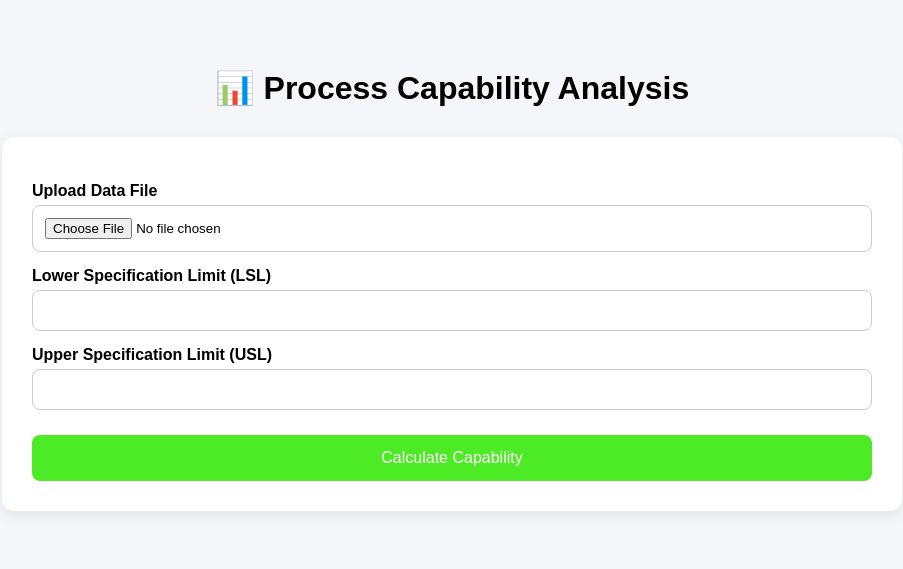
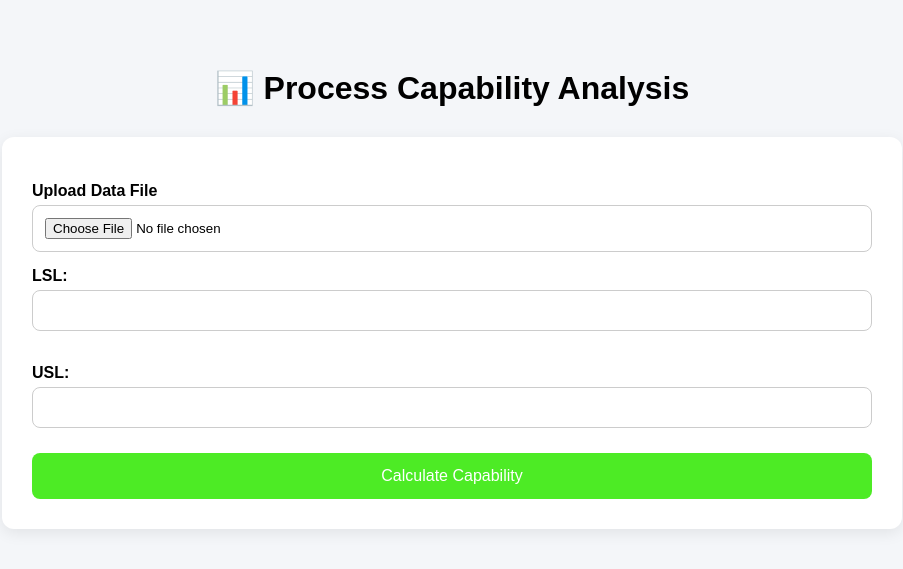
Before and after one commit to Aniket182001/spc-web-app, a Flask app: page /capability in a window 1280 px wide. Shown: the top 569 px of the page, without its empty margins (188-1091 px from the left). Run offline with Flask 3, Linux system fonts and the light colour scheme.

Commit message:
Stabilize capability module and improve validation flow

```diff
--- a/capability.py
+++ b/capability.py
@@ -51,8 +51,6 @@ def capability_analysis():
             insight="❌ Invalid file type. Please upload CSV, TXT, XLSX, or XLS file."
         )
 
-    lsl = float(request.form['lsl'])
-    usl = float(request.form['usl'])
 
     # Save file
 
@@ -103,6 +101,9 @@ def capability_analysis():
     mean = np.mean(data)
 
     std_dev = np.std(data, ddof=1)
+
+    lsl = float(request.form['lsl'])
+    usl = float(request.form['usl'])
 
     # Cp / Cpk calculations
 
--- a/templates/capability.html
+++ b/templates/capability.html
@@ -36,7 +36,8 @@
             font-weight: bold;
         }
 
-        input {
+        input,
+        select {
             width: 100%;
             padding: 12px;
             border-radius: 8px;
@@ -91,10 +92,12 @@
             <label>Upload Data File</label>
             <input type="file" name="file" required>
 
-            <label>Lower Specification Limit (LSL)</label>
+           <label>LSL:</label>
             <input type="number" step="any" name="lsl" required>
 
-            <label>Upper Specification Limit (USL)</label>
+            <br><br>
+
+            <label>USL:</label>
             <input type="number" step="any" name="usl" required>
 
             <button type="submit">
```
